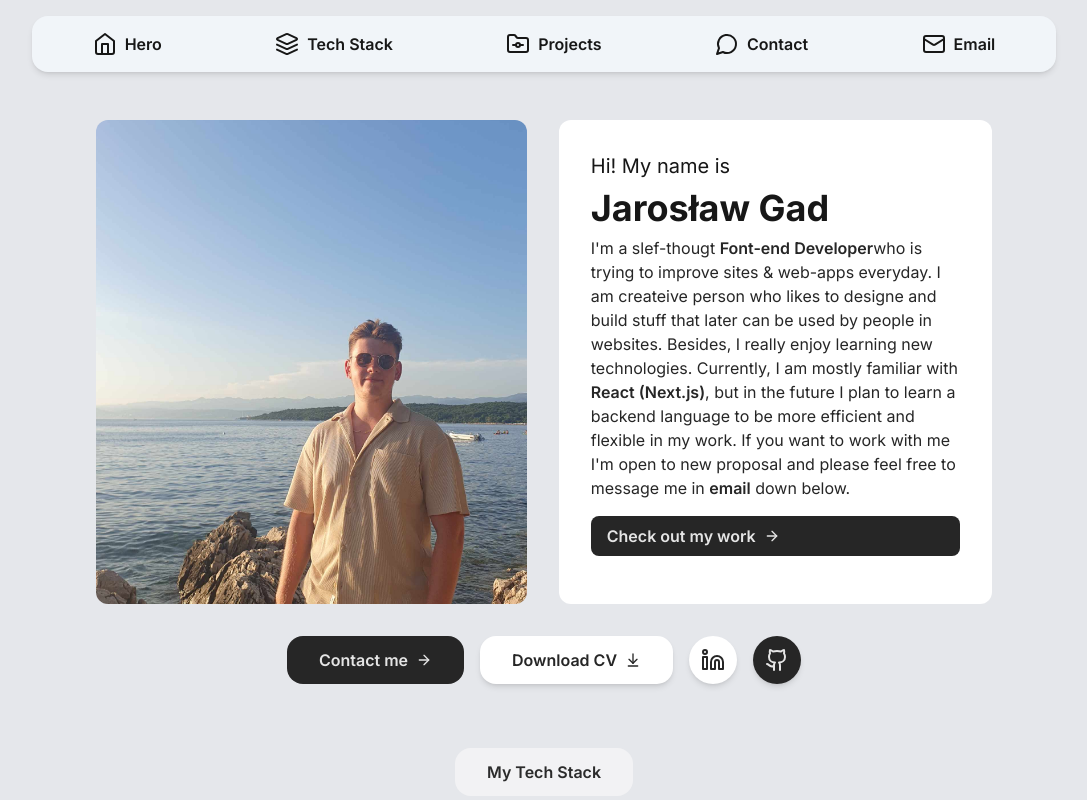
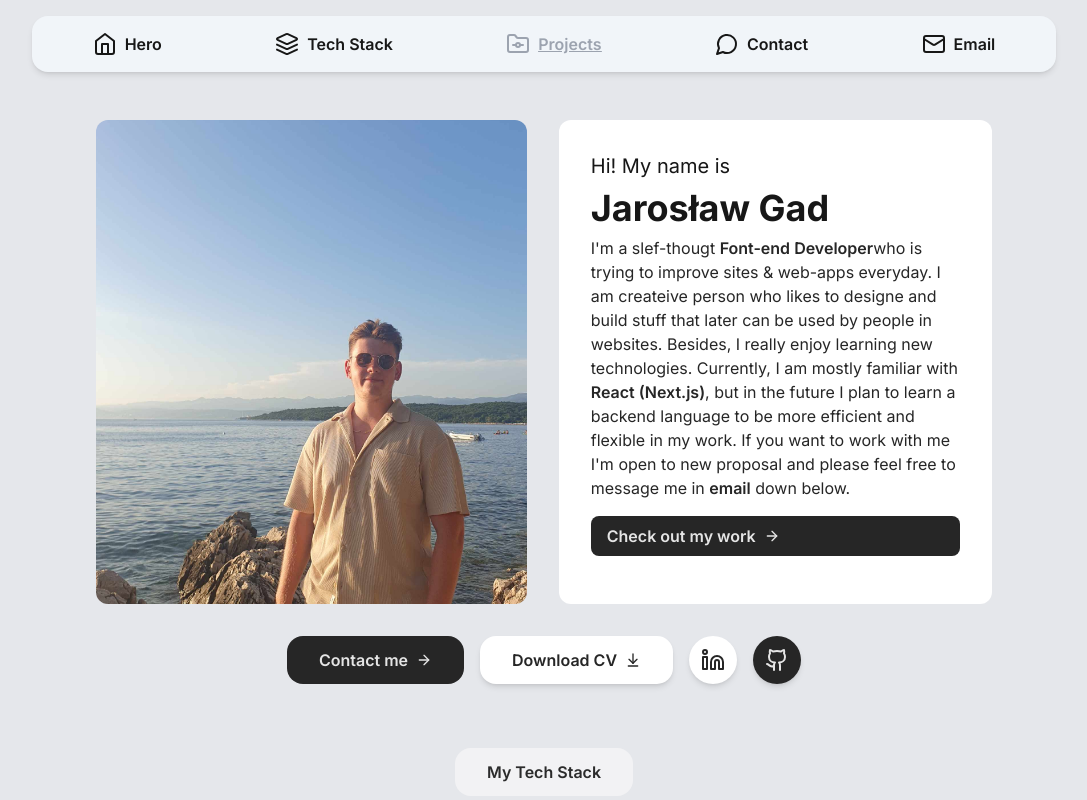
Before and after one commit to JarGad23/personal-portfolio, a Next.js app: page / in a window 1280 px wide. Shown: the top 800 px of the page, without its empty margins (96-1183 px from the left). Built offline with nearby package versions, Linux system fonts and the light colour scheme.

Commit message:
Added section ref to all sections

```diff
--- a/src/components/Hero.tsx
+++ b/src/components/Hero.tsx
@@ -3,8 +3,11 @@
 import Image from "next/image";
 import { motion } from "framer-motion";
 import { ArrowRight } from "lucide-react";
+import { useSectionInView } from "@/hooks/useSectionInView";
 
 export const Hero = () => {
+  const { ref } = useSectionInView("hero", 0.5);
+
   const leftDivVariants = {
     hidden: { x: -50, opacity: 0 },
     visible: { x: 0, opacity: 1 },
@@ -17,6 +20,7 @@ export const Hero = () => {
 
   return (
     <section
+      ref={ref}
       id="hero"
       className="w-full max-w-4xl flex flex-col sm:flex-row gap-y-8 sm:gap-x-8"
     >
--- a/src/components/Navbar.tsx
+++ b/src/components/Navbar.tsx
@@ -1,47 +1,78 @@
 "use client";
 
 import { FolderGit, Home, Layers, Mail, MessageCircle } from "lucide-react";
+import { motion } from "framer-motion";
+import { useActiveSectionContext } from "@/context/active-section-context";
+import { cn } from "../../libs/utils";
+import { SectionName } from "@/hooks/useSectionInView";
 
-export const Navbar = () => {
 const navRoutes = [
   {
     label: "Hero",
+    value: "hero",
     href: "#hero",
     Icon: <Home />,
   },
   {
     label: "Tech Stack",
+    value: "tech-stack",
     href: "#tech-stack",
     Icon: <Layers />,
   },
   {
     label: "Projects",
+    value: "projects",
     href: "#projects",
     Icon: <FolderGit />,
   },
   {
     label: "Contact",
+    value: "contact",
     href: "#contact",
     Icon: <MessageCircle />,
   },
   {
     label: "Email",
+    value: "email",
     href: "#email",
     Icon: <Mail />,
   },
 ];
 
+export const Navbar = () => {
+  const { activeSection, setActiveSection, setTimeOfLasClick } =
+    useActiveSectionContext();
+
   return (
-    <nav className="w-full max-w-5xl sticky top-0 p-4 sm:my-4 sm:rounded-2xl bg-slate-100 shadow-md flex items-center sm:justify-around justify-center flex-wrap gap-x-6 gap-y-4 mx-auto z-50">
-      {navRoutes.map((route, index) => (
-        <a
-          className="text-sm sm:text-base font-semibold text-neutral-900 flex items-center gap-x-2"
-          href={route.href}
+    <motion.nav
+      initial={{ opacity: 0, y: -50 }}
+      animate={{ opacity: 1, y: 0 }}
+      className="w-full max-w-5xl sticky top-0 p-4 sm:my-4 sm:rounded-2xl bg-slate-100 shadow-md  mx-auto z-50"
     >
+      <ul className="flex items-center sm:justify-around justify-center flex-wrap gap-x-6 gap-y-4">
+        {navRoutes.map((route, index) => {
+          let isActive = route.value === activeSection;
+
+          return (
+            <li
+              key={route.value}
+              className={cn(
+                "text-sm sm:text-base font-semibold text-neutral-900",
+                isActive && "text-gray-400 underline"
+              )}
+              onClick={() => {
+                setActiveSection(route.value as SectionName);
+                setTimeOfLasClick(Date.now());
+              }}
+            >
+              <a href={route.href} className="flex items-center gap-x-2">
                 {route.Icon}
                 {route.label}
               </a>
-      ))}
-    </nav>
+            </li>
+          );
+        })}
+      </ul>
+    </motion.nav>
   );
 };
--- a/src/components/Projects.tsx
+++ b/src/components/Projects.tsx
@@ -3,14 +3,19 @@
 import { motion } from "framer-motion";
 import { projects } from "../../data/projects";
 import { ProjectItem } from "./ProjectItem";
+import { useSectionInView } from "@/hooks/useSectionInView";
 
 export const Projects = () => {
   const sectionVariants = {
     hidden: { y: 50, opacity: 0 },
     visible: { y: 0, opacity: 1 },
   };
+
+  const { ref } = useSectionInView("projects", 0.5);
+
   return (
     <motion.section
+      ref={ref}
       id="projects"
       initial="hidden"
       animate="visible"
--- a/src/components/TechStack.tsx
+++ b/src/components/TechStack.tsx
@@ -1,5 +1,6 @@
 "use client";
 
+import { useSectionInView } from "@/hooks/useSectionInView";
 import { stack } from "../../data/stack";
 import { StackItem } from "./StackItem";
 import { motion } from "framer-motion";
@@ -9,8 +10,12 @@ export const TechStack = () => {
     hidden: { y: 50, opacity: 0 },
     visible: { y: 0, opacity: 1 },
   };
+
+  const { ref } = useSectionInView("tech-stack", 0.5);
+
   return (
     <motion.section
+      ref={ref}
       id="tech-stack"
       initial="hidden"
       animate="visible"
```
Lines whose indentation alone changed are shown as unchanged.
